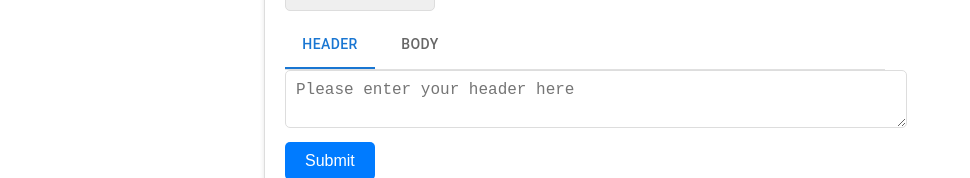
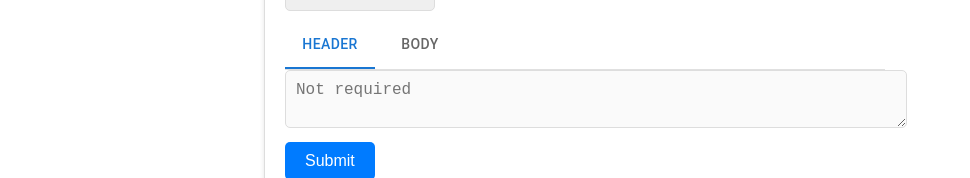
Before and after one commit to ClevercodeTech/simple-rest-client, a React (Create React App) app: page / in a window 1280 px wide. Shown: the part 272-450 px from the top of the page, without its empty margins (0-970 px from the left). Built offline with nearby package versions, Linux system fonts and the light colour scheme.

Commit message:
added use reducer to simplify the code, pending testing

```diff
--- a/src/components/requesHeader/index.js
+++ b/src/components/requesHeader/index.js
@@ -3,7 +3,7 @@ import { useApp } from '../../contexts/appContext'
 import './styles.css'
 
 export default()=>{
-    const {urlObj, setHeaders,requestType} = useApp()
+    const {urlObj, urlObjDispatch} = useApp()
 
     return(
         <div className="requestHeader-container">
@@ -11,9 +11,9 @@ export default()=>{
             <textarea
               id="headers"
               value={urlObj.headers}
-              onChange={(e) => setHeaders(e.target.value)}
-              placeholder={(requestType === 'get')?'Not required':'Please enter your header here'}
-              disabled ={requestType === 'get'}
+              onChange={(e) =>  urlObjDispatch({ type: 'setHeaders', payload: e.target.value })}
+              placeholder={(urlObj.requestType === 'get')?'Not required':'Please enter your header here'}
+              disabled ={urlObj.requestType === 'get'}
             />
           </div>
 
--- a/src/components/requestJSON/index.js
+++ b/src/components/requestJSON/index.js
@@ -4,7 +4,7 @@ import './styles.css'
 
 export default () => {
 
-    const { urlObj, setJsonData } = useApp()
+    const { urlObj, urlObjDispatch } = useApp()
 
     return (
         <div className="requestJSON-container">
@@ -12,7 +12,7 @@ export default () => {
                 <textarea
                     id="json-data"
                     value={urlObj.jsonData}
-                    onChange={(e) => setJsonData(e.target.value)}
+                    onChange={(e) => urlObjDispatch({ type: 'setJsonData', payload: e.target.value})}
                     placeholder={(urlObj.requestType !== 'post' && urlObj.requestType !== 'put')?'Not required':'Please enter your body here'}
                     disabled={(urlObj.requestType !== 'post' && urlObj.requestType !== 'put')}
                 />
--- a/src/components/requestform/index.js
+++ b/src/components/requestform/index.js
@@ -6,19 +6,14 @@ import ResponseTabBar from '../responseTabBar';
 
 export default () => {
 
-  const { urlObj, addurlHistory, setUrl, setHttps, setRequestType, setHeaders, setJsonData, setResponse, isLoading, setIsLoading } = useApp()
+  const { urlObj, urlObjDispatch, addurlHistory, isLoading, setIsLoading } = useApp()
 
-  const [items, setItems] = useState([]);
-
-  // useEffect(() => {
-  //   localStorage.setItem('urlHistory', JSON.stringify(items));
-  // }, [items]);
 
   const handleSubmit = async (e) => {
     e.preventDefault();
 
     setIsLoading(true);
-    setResponse('');
+    urlObjDispatch({ type: 'setResponse', payload: '' })
     addurlHistory()
     const requestOptions = {
       method: urlObj.requestType.toUpperCase(),
@@ -34,9 +29,9 @@ export default () => {
       let prefix = urlObj.https
       const response = await fetch(prefix + tempUrl, requestOptions);
       const data = await response.text();
-      setResponse(data);
+      urlObjDispatch({ type: 'setResponse', payload: data })
     } catch (error) {
-      setResponse(`Error: ${error.message}`);
+      urlObjDispatch({ type: 'setResponse', payload: `Error: ${error.message}` })
     }
 
     setIsLoading(false);
@@ -47,7 +42,7 @@ export default () => {
 
       <form onSubmit={handleSubmit}>
         <label htmlFor="url">URL:</label>
-        <select value={urlObj.https} onChange={(e) => setHttps(e.target.value)}>
+        <select value={urlObj.https} onChange={(e) => urlObjDispatch({ type: 'setHttps', payload: e.target.value })}>
           <option value={'https://'}>Https</option>
           <option value={'http://'}>Http</option>
         </select>
@@ -56,7 +51,7 @@ export default () => {
           type="text"
           id="url"
           value={urlObj.url}
-          onChange={(e) => setUrl(e.target.value.trim())}
+          onChange={(e) => urlObjDispatch({ type: 'setUrl', payload: e.target.value.trim() })}
           required
         />
 
@@ -64,7 +59,7 @@ export default () => {
         <select
           id="request-type"
           value={urlObj.requestType}
-          onChange={(e) => setRequestType(e.target.value)}
+          onChange={(e) => urlObjDispatch({ type: 'setRequestType', payload: e.target.value })}
           required
         >
           <option value="get">GET</option>
--- a/src/contexts/appContext.js
+++ b/src/contexts/appContext.js
@@ -1,5 +1,5 @@
 
-import React, { createContext, useContext, useState } from "react";
+import React, { createContext, useContext, useState, useReducer } from "react";
 
 const AppContext = createContext();
 
@@ -8,7 +8,8 @@ export const AppProvider = ({ children }) => {
     const storedurlHistory = JSON.parse(localStorage.getItem('urlHistory'));
 
     const [isLoading, setIsLoading] = useState(false);
-    const [urlObj, setUrlObj] = useState({
+
+    const [urlObj, urlObjDispatch] = useReducer(reducer, {
         url: '',
         https: 'https://',
         requestType: 'get',
@@ -19,24 +20,29 @@ export const AppProvider = ({ children }) => {
 
     const [urlHistory, setUHistory] = useState(storedurlHistory);
 
-    const setUrl = (val) => {
-        setUrlObj({ ...urlObj, url: val },)
+
+    function reducer(urlObj, action) {
+        switch (action.type) {
+            case 'setUrl':
+                return ({ ...urlObj, url: action.payload })
+
+            case 'setRequestType':
+                return ({ ...urlObj, requestType: action.payload })
+            case 'setHeaders':
+                return ({ ...urlObj, headers: action.payload })
+            case 'setJsonData':
+                return ({ ...urlObj, jsonData: action.payload })
+            case 'setResponse':
+                return ({ ...urlObj, response: action.payload })
+            case 'setHttps':
+                return ({ ...urlObj, https: action.payload })
+            case 'seturlObj':
+                return (action.payload)
+            default:
+                return urlObj;
+        }
     }
-    const setRequestType = (val) => {
-        setUrlObj({ ...urlObj, requestType: val },)
-    }
-    const setHeaders = (val) => {
-        setUrlObj({ ...urlObj, headers: val },)
-    }
-    const setJsonData = (val) => {
-        setUrlObj({ ...urlObj, jsonData: val },)
-    }
-    const setResponse = (val) => {
-        setUrlObj({ ...urlObj, response: val },)
-    }
-    const setHttps = (val) => {
-        setUrlObj({ ...urlObj, https: val },)
-    }
+
     const addurlHistory = () => {
         let newArray = []
         if (urlHistory != null) {
@@ -60,11 +66,11 @@ export const AppProvider = ({ children }) => {
     const onSelectHistory = (val) => {
         if (val.url != undefined && val.url != "") {
             addurlHistory()
-            setUrlObj(val)
+            urlObjDispatch({ type: 'seturlObj', payload: val })
         }
     }
     return (
-        <AppContext.Provider value={{ urlObj, urlHistory, addurlHistory, removeurlHistory, onSelectHistory, setUrl, setHttps, setRequestType, setHeaders, setJsonData, setResponse, isLoading, setIsLoading }}>
+        <AppContext.Provider value={{ urlObj,urlObjDispatch, urlHistory, addurlHistory, removeurlHistory, onSelectHistory, isLoading, setIsLoading }}>
             {children}
         </AppContext.Provider>
     );
```
